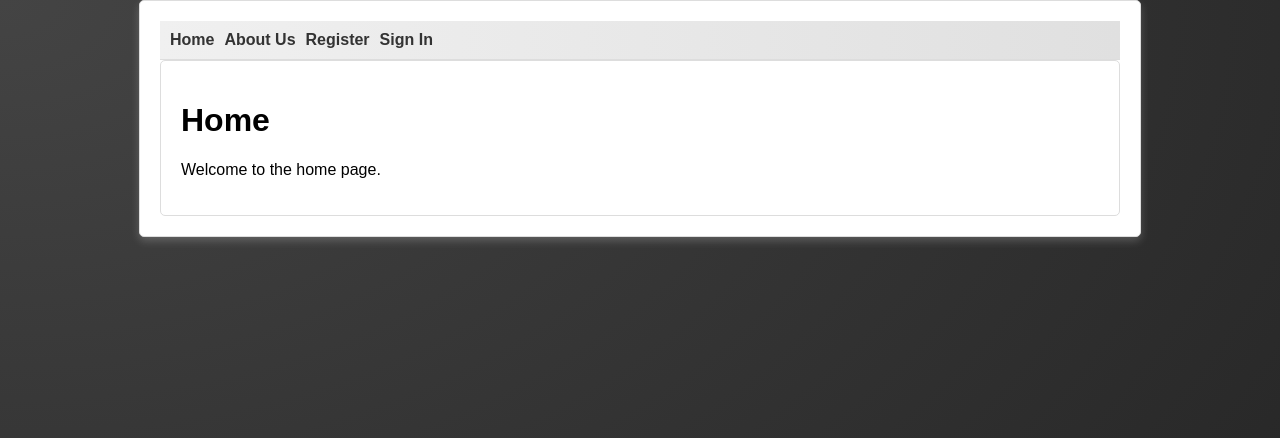
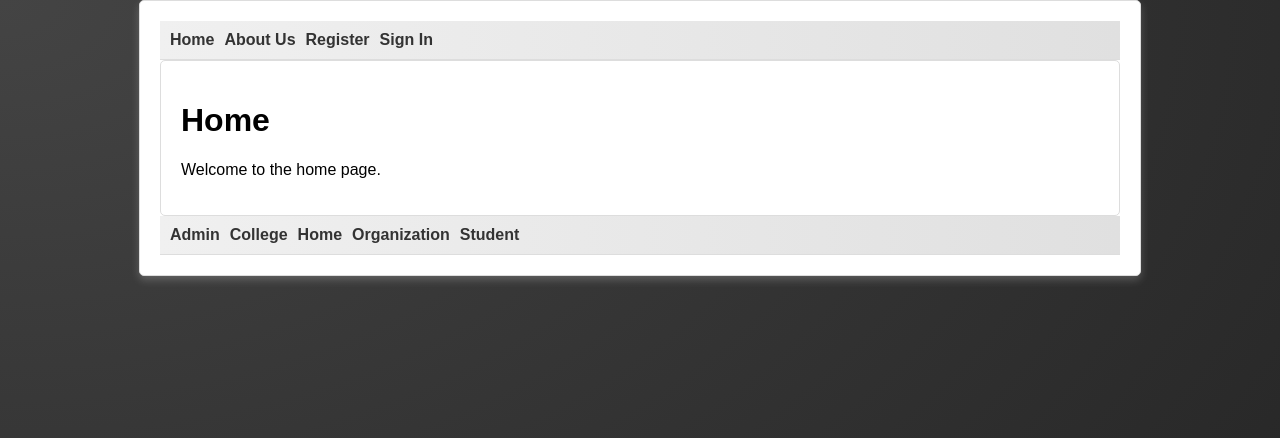
Before and after one commit to giancarlo-rodriguez/CSCE-482-Land-Rush, a React (Create React App) app in the folder static/land-rush/: page / in a window 1280 px wide. Shown: the top 438 px of the page. Built offline with nearby package versions, Linux system fonts and the light colour scheme.

Commit message:
Admin Bar
Added bottom navbar to swap between user views.

```diff
--- a/static/land-rush/src/App.js
+++ b/static/land-rush/src/App.js
@@ -78,19 +78,48 @@ function NavBar() {
   );
 }
 
+function AdminBar() {
+  const location = useLocation();
+
+  // Define navigation links based on the current route
+  let navLinks;
+  navLinks = (
+    <>
+      <li><Link to="/admin">Admin</Link></li>
+      <li><Link to="/college">College</Link></li>
+      <li><Link to="/home">Home</Link></li>
+      <li><Link to="/org">Organization</Link></li>
+      <li><Link to="/student">Student</Link></li>
+    </>
+  );
+
+
+  return (
+    <nav className="navbar">
+      <ul>
+        {navLinks}
+      </ul>
+    </nav>
+  );
+}
+
 function App() {
   return (
     <Router>
       <div className="container">
         <NavBar />
 
+
         <Routes>
           <Route path="/" element={<HomeLanding />} />
+          <Route path="/home" element={<HomeLanding />} />
           <Route path="/college" element={<CollegeLanding />} />
           <Route path="/org" element={<OrgLanding />} />
           <Route path="/student" element={<StudentLanding />} />
           <Route path="/admin" element={<AdminLanding />} />
         </Routes>
+
+        <AdminBar />
       </div>
     </Router>
   );
--- a/static/land-rush/src/pages/home-view/home-landing.jsx
+++ b/static/land-rush/src/pages/home-view/home-landing.jsx
@@ -1,8 +1,4 @@
 import React from 'react';
-
-import HomeAboutus from './home-aboutus';
-import HomeRegister from './home-register';
-import HomeSignin from './home-signin';
 
 function HomeLanding() {
   return (
```
